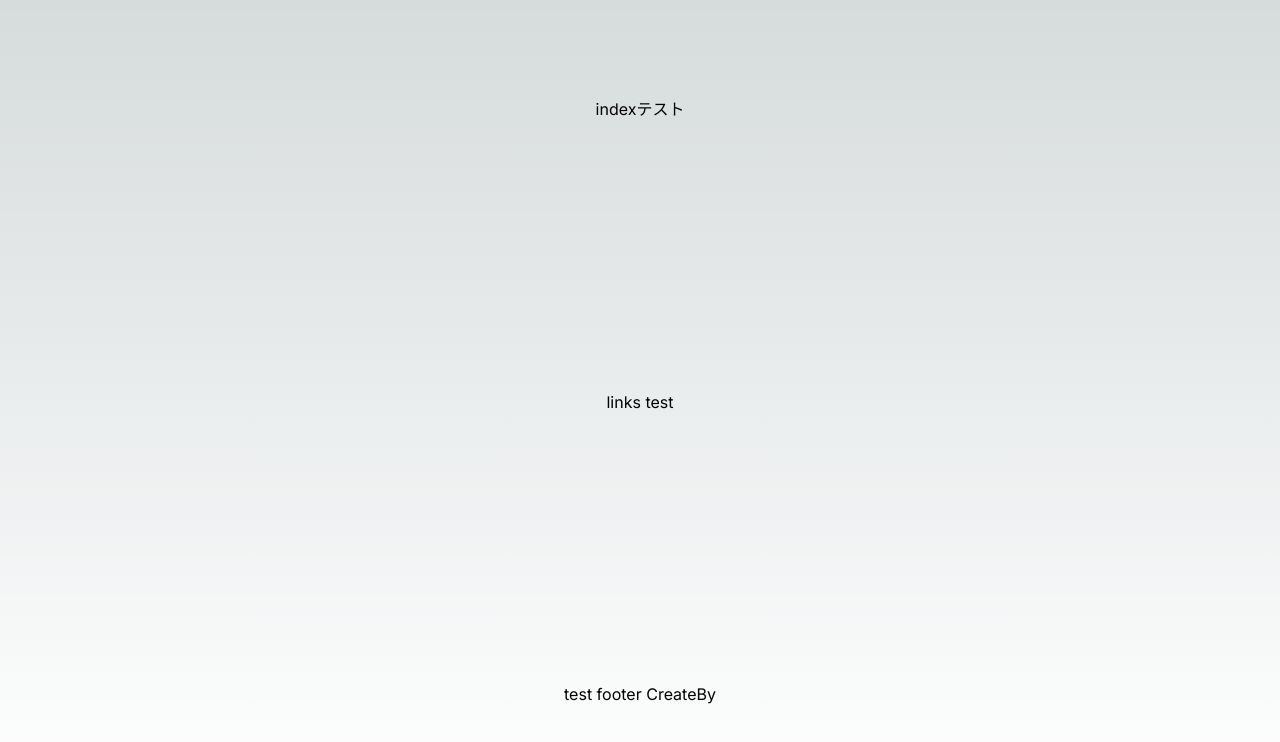
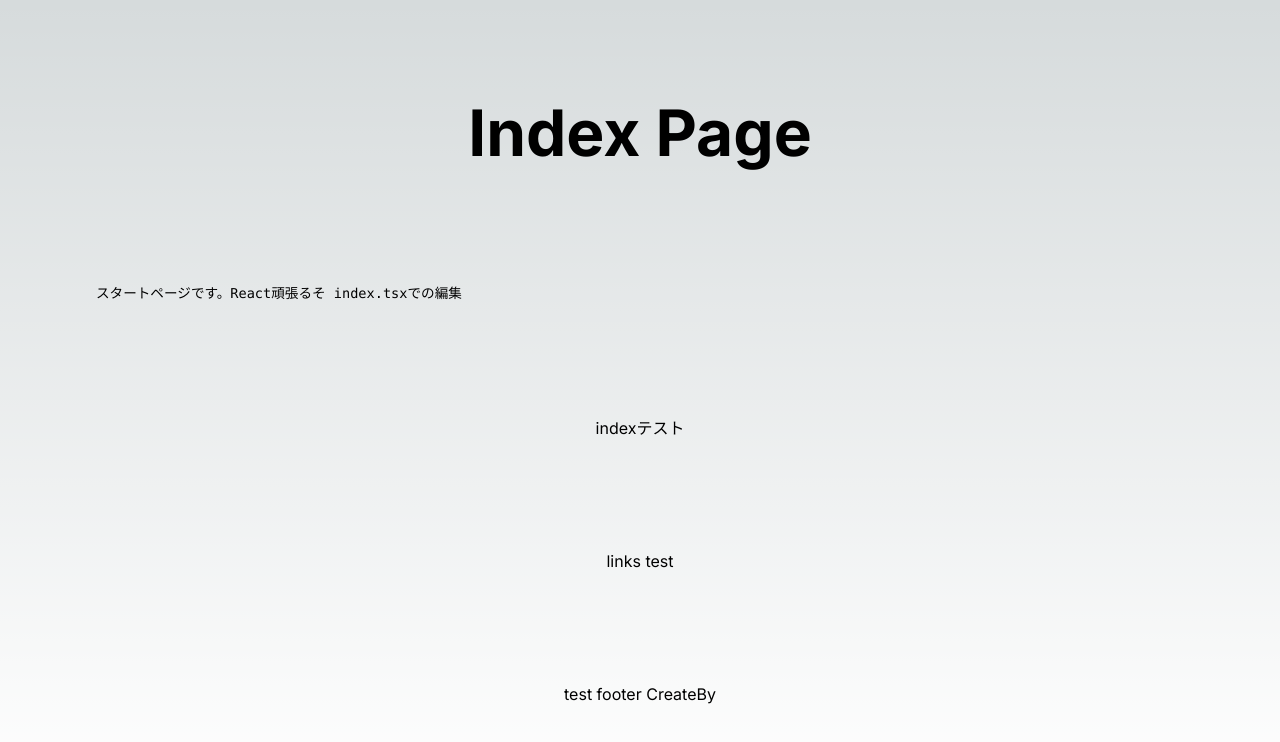
Before and after one commit to sickboy0001/sima-react-test, a Next.js app: page / in a window 1280 px wide. Shown: the top 742 px of the page. Built offline with nearby package versions, Linux system fonts and the light colour scheme.

Commit message:
Propsテスト　コンポーネント化

```diff
--- /dev/null
+++ b/components/Headline.tsx
@@ -0,0 +1,17 @@
+import React from "react";
+import styles from '@/styles/Home.module.css';
+
+export function Headline(props) {
+    // console.log(props);
+    return (
+        <React.Fragment>
+            <h1 className={styles.title}>
+               {props.pagename} page
+            </h1>
+            <p className={styles.description}>
+                {props.description}
+            </p>
+        </React.Fragment>
+
+    )
+  };
--- a/pages/about.tsx
+++ b/pages/about.tsx
@@ -3,7 +3,8 @@ import Image from 'next/image'
 import { Inter } from 'next/font/google'
 import styles from '@/styles/Home.module.css'
 import { Footer } from "../components/Footer"
-import { Links } from '@/components/LInks'
+import { Links } from '@/components/Links'
+import { Headline } from '@/components/Headline'
 
 const inter = Inter({ subsets: ['latin'] })
 
@@ -17,6 +18,7 @@ export default function Home() {
         <link rel="icon" href="/favicon.ico" />
       </Head>
       <main className={`${styles.main} ${inter.className}`}>
+      <Headline description="このページについての表記 about.tsxでの編集" pagename="about"/>
         <div>
             about
         </div>
--- a/pages/index.tsx
+++ b/pages/index.tsx
@@ -3,7 +3,8 @@ import Image from 'next/image'
 import { Inter } from 'next/font/google'
 import styles from '@/styles/Home.module.css'
 import { Footer } from "../components/Footer"
-import { Links } from '@/components/LInks'
+import { Links } from '@/components/Links'
+import { Headline } from '@/components/Headline'
 
 const inter = Inter({ subsets: ['latin'] })
 
@@ -17,6 +18,7 @@ export default function Home() {
         <link rel="icon" href="/favicon.ico" />
       </Head>
       <main className={`${styles.main} ${inter.className}`}>
+        <Headline description="スタートページです。React頑張るそ index.tsxでの編集" pagename="index"/>
         <div>
             indexテスト
         </div>
--- a/styles/Home.module.css
+++ b/styles/Home.module.css
@@ -227,3 +227,11 @@
     transform: rotate(0deg);
   }
 }
+
+
+.title{
+  margin:0;
+  line-height:1.15;
+  font-size:4rem;
+  text-transform:capitalize;
+}
```
